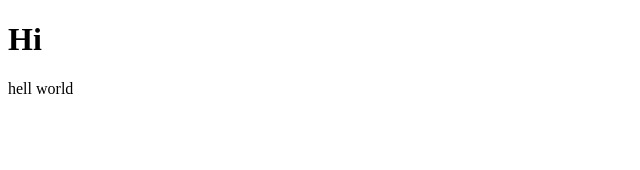
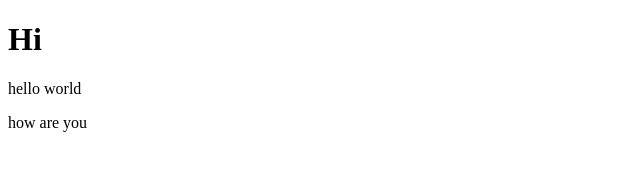
Before and after one commit to Aravinth2612/git_demo, a plain HTML site: page git.html in a window 1280 px wide. Shown: the whole page, without its empty margins (0-640 px from the left). Drawn offline with Linux system fonts and the light colour scheme.

Commit message:
new commit

```diff
--- a/git.html
+++ b/git.html
@@ -7,6 +7,7 @@
 </head>
 <body>
     <h1>Hi</h1>
-    <p>hell world</p>
+    <p>hello world</p>
+    <p>how are you</p>
 </body>
 </html>
```
